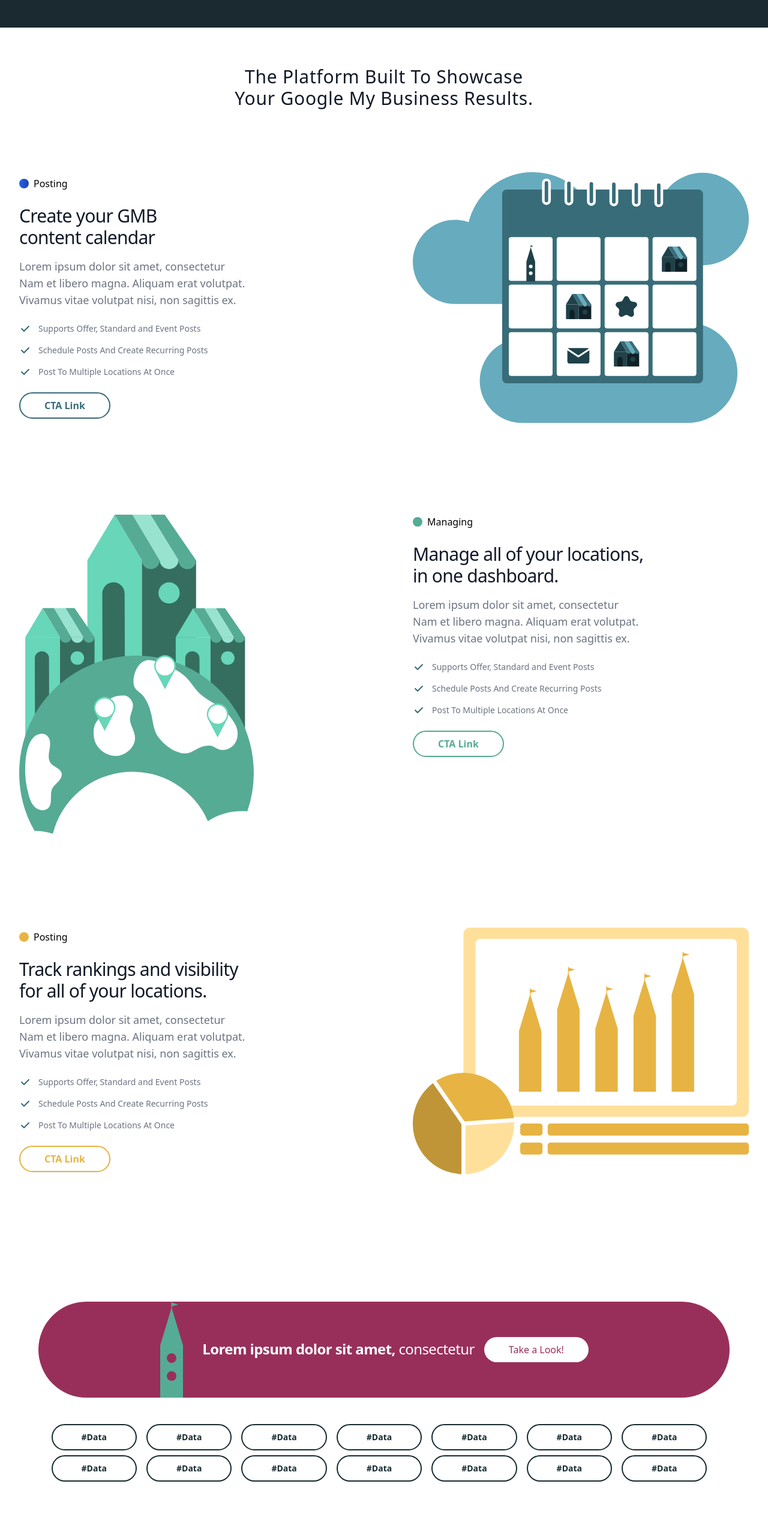
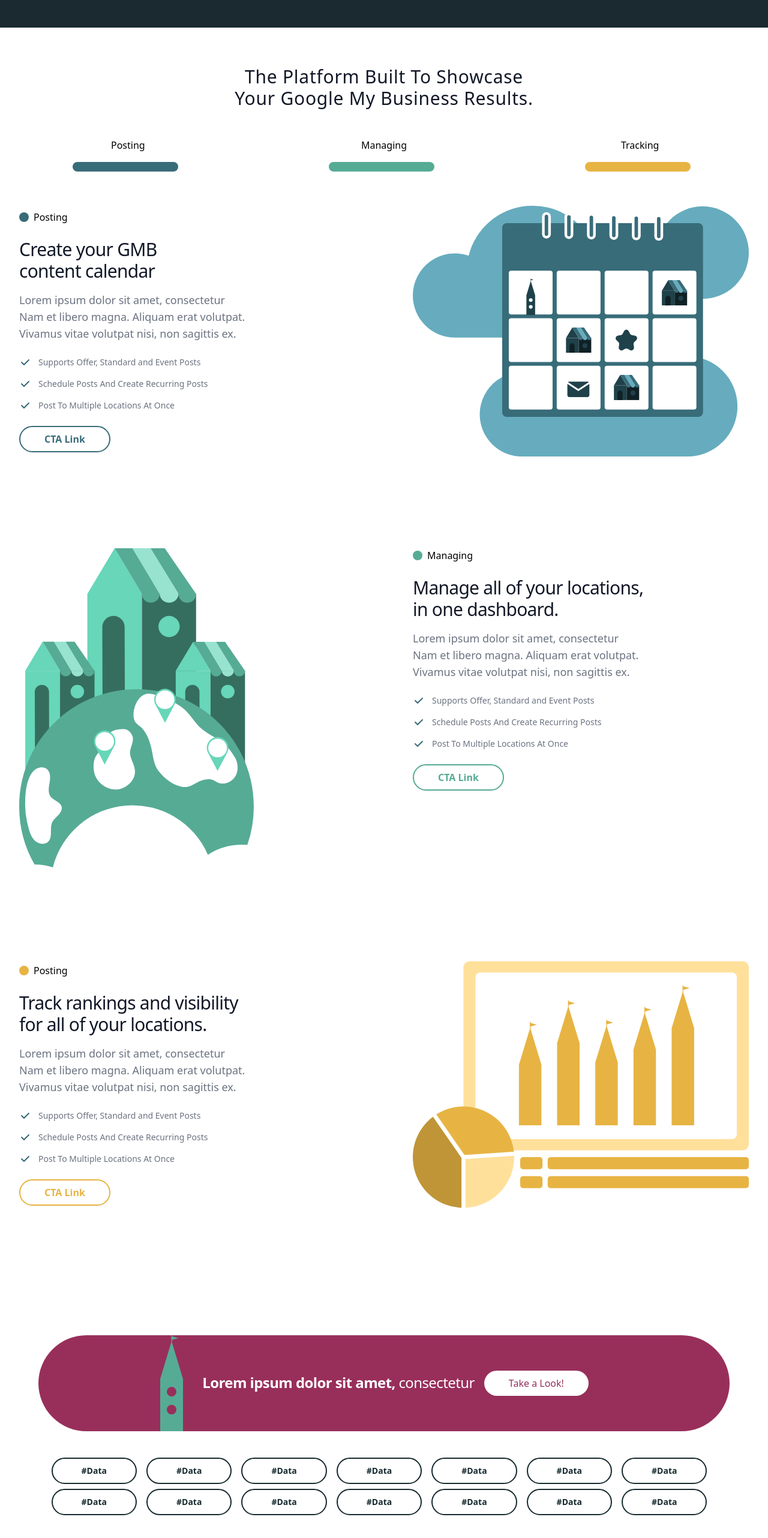
Before and after one commit to cutlope/mirador-next, a Next.js app: page / in a window 1280 px wide. Shown: the part 1346-3910 px from the top of the page at 60% size. Built offline with nearby package versions, Linux system fonts and the light colour scheme.

Commit message:
home page responsive fixes

```diff
--- a/pages/index.js
+++ b/pages/index.js
@@ -244,6 +244,8 @@
       </div>
       {/* Logos End */}
 
+      {/* Index */}
+
       {/* Features Start */}
       <div className='relative pt-16 pb-32 overflow-hidden'>
         <div className='pb-12 text-center'>
@@ -254,13 +256,25 @@
             Your Google My Business Results.
           </h2>
         </div>
+        <div className=' md:grid-cols-3 justify-items-center gap-y-4 max-w-7xl mx-auto hidden lg:grid'>
+          <span> Posting</span>
+          <span> Managing</span>
+          <span> Tracking</span>
+          <span className='flex w-44 h-4 mr-2 rounded-xl bg-[#386c79]' />
+          <span className='flex w-44 h-4 mr-2 rounded-xl bg-[#56AB95]' />
+          <span className='flex w-44 h-4 mr-2 rounded-xl bg-[#E7B443]' />
+        </div>
         <div className='relative'>
+          <div className=' md:grid-cols-1 justify-items-center gap-y-4 lg:hidden grid'>
+            <span className='text-3xl'> Posting</span>
+            <span className='w-1/2 h-4 mr-2 rounded-xl bg-[#386c79]' />
+          </div>
           <div className='flex flex-col-reverse lg:mx-auto lg:max-w-7xl lg:px-8 lg:grid lg:grid-cols-2 lg:grid-flow-col-dense lg:gap-24'>
             <div className='max-w-xl px-4 mx-auto sm:px-6 lg:py-16 lg:max-w-none lg:mx-0 lg:px-0'>
               <div>
                 <div className='items-center hidden lg:flex'>
-                  <span className='flex items-center justify-center w-4 h-4 mr-2 rounded-xl bg-gradient-to-r from-blue-600 to-blue-800'></span>
-                  <span> Posting</span>
+                  <span className='flex items-center justify-center w-4 h-4 mr-2 rounded-xl bg-[#386c79]'></span>
+                  <span>Posting</span>
                 </div>
                 <div className='mt-6'>
                   <div className='text-center lg:text-left '>
@@ -317,6 +331,10 @@
           </div>
         </div>
         <div className='mt-24'>
+          <div className=' md:grid-cols-1 justify-items-center gap-y-4 lg:hidden grid'>
+            <span className='text-3xl'> Managing</span>
+            <span className='w-1/2 h-4 mr-2 rounded-xl bg-[#56AB95]' />
+          </div>
           <div className='flex flex-col-reverse lg:mx-auto lg:max-w-7xl lg:px-8 lg:grid lg:grid-cols-2 lg:grid-flow-col-dense lg:gap-24'>
             <div className='max-w-xl px-4 mx-auto sm:px-6 lg:pb-32 lg:max-w-none lg:mx-0 lg:px-0 lg:col-start-2'>
               <div>
@@ -379,6 +397,10 @@
           </div>
         </div>
         <div className='mt-24'>
+          <div className=' md:grid-cols-1 justify-items-center gap-y-4 lg:hidden grid'>
+            <span className='text-3xl'> Managing</span>
+            <span className='w-1/2 h-4 mr-2 rounded-xl bg-[#E7B443]' />
+          </div>
           <div className='flex flex-col-reverse lg:mx-auto lg:max-w-7xl lg:px-8 lg:grid lg:grid-cols-2 lg:grid-flow-col-dense lg:gap-24'>
             <div className='max-w-xl px-4 mx-auto sm:px-6 lg:py-16 lg:max-w-none lg:mx-0 lg:px-0'>
               <div>
@@ -444,11 +466,12 @@
       {/* Features End */}
 
       {/* CTA Start */}
-      <div className='bg-mirador rounded-full mx-auto max-w-6xl my-6 flex items-center justify-center'>
-        <img className='max-h-40 ' src='/Path 25.svg' alt='' />
+      <img className='max-h-40 mx-auto md:hidden' src='/Path 25.svg' alt='' />
+      <div className='bg-mirador md:rounded-full mx-auto max-w-6xl md:my-6 flex items-center justify-center'>
+        <img className='max-h-40 hidden md:block' src='/Path 25.svg' alt='' />
 
-        <div className='px-4 py-12 sm:px-6 lg:px-8'>
-          <div className='text-center sm:flex sm:justify-center'>
+        <div className='px-4 py-12 md:px-6 lg:px-8'>
+          <div className='text-center md:flex md:justify-center'>
             <span className='block mt-1 text-2xl tracking-tight'>
               <span className='font-semibold text-white'>
                 Lorem ipsum dolor sit amet,
@@ -528,10 +551,10 @@
       {/* Blog Post End */}
 
       {/* Contact Start */}
-      <div className=' bg-left-float bg-no-repeat bg-contain bg-right'>
+      <div className=' sm:bg-left-float bg-no-repeat bg-contain bg-right'>
         <h2 className='text-center text-3xl pb-4'>Talk to us</h2>
 
-        <div className='flex-auto overflow-y-auto px-4 pb-16 sm:px-6 lg:px-8 lg:pb-24 bg-right-float bg-no-repeat bg-contain '>
+        <div className='flex-auto overflow-y-auto px-4 pb-16 sm:px-6 lg:px-8 lg:pb-24 sm:bg-right-float bg-no-repeat bg-contain '>
           <div className='max-w-lg mx-auto lg:pt-8'>
             <form className='mt-6'>
               <div className='grid grid-cols-12 gap-y-6 gap-x-4'>
```
